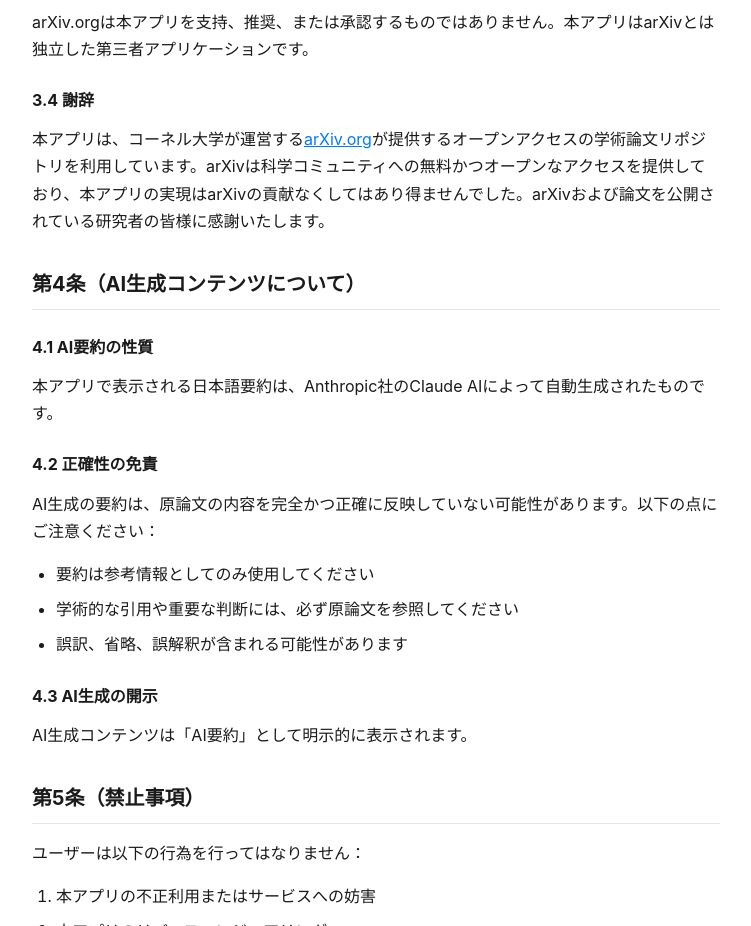
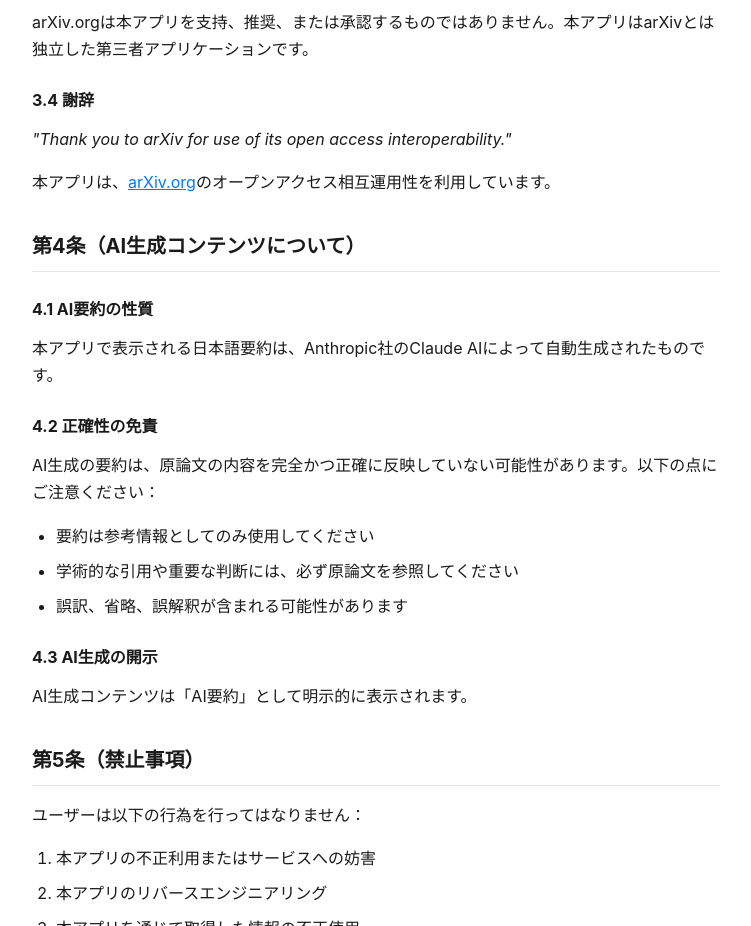
Before and after one commit to buta-tama-soba/legal-docs, a plain HTML site: page paperwatch/terms-of-service-ja.html in a window 1280 px wide. Shown: the part 1002-1928 px from the top of the page, without its empty margins (264-1015 px from the left). Drawn offline with Linux system fonts and the light colour scheme.

Commit message:
fix: arXiv公式推奨の謝辞文言に修正

```diff
--- a/paperwatch/terms-of-service-ja.html
+++ b/paperwatch/terms-of-service-ja.html
@@ -75,7 +75,8 @@
     <p>arXiv.orgは本アプリを支持、推奨、または承認するものではありません。本アプリはarXivとは独立した第三者アプリケーションです。</p>
 
     <h3>3.4 謝辞</h3>
-    <p>本アプリは、コーネル大学が運営する<a href="https://arxiv.org" target="_blank">arXiv.org</a>が提供するオープンアクセスの学術論文リポジトリを利用しています。arXivは科学コミュニティへの無料かつオープンなアクセスを提供しており、本アプリの実現はarXivの貢献なくしてはあり得ませんでした。arXivおよび論文を公開されている研究者の皆様に感謝いたします。</p>
+    <p><em>"Thank you to arXiv for use of its open access interoperability."</em></p>
+    <p>本アプリは、<a href="https://arxiv.org" target="_blank">arXiv.org</a>のオープンアクセス相互運用性を利用しています。</p>
 
     <h2>第4条（AI生成コンテンツについて）</h2>
 
```
Also changed, not shown: paperwatch/terms-of-service-en.html (+2 -1 lines).
